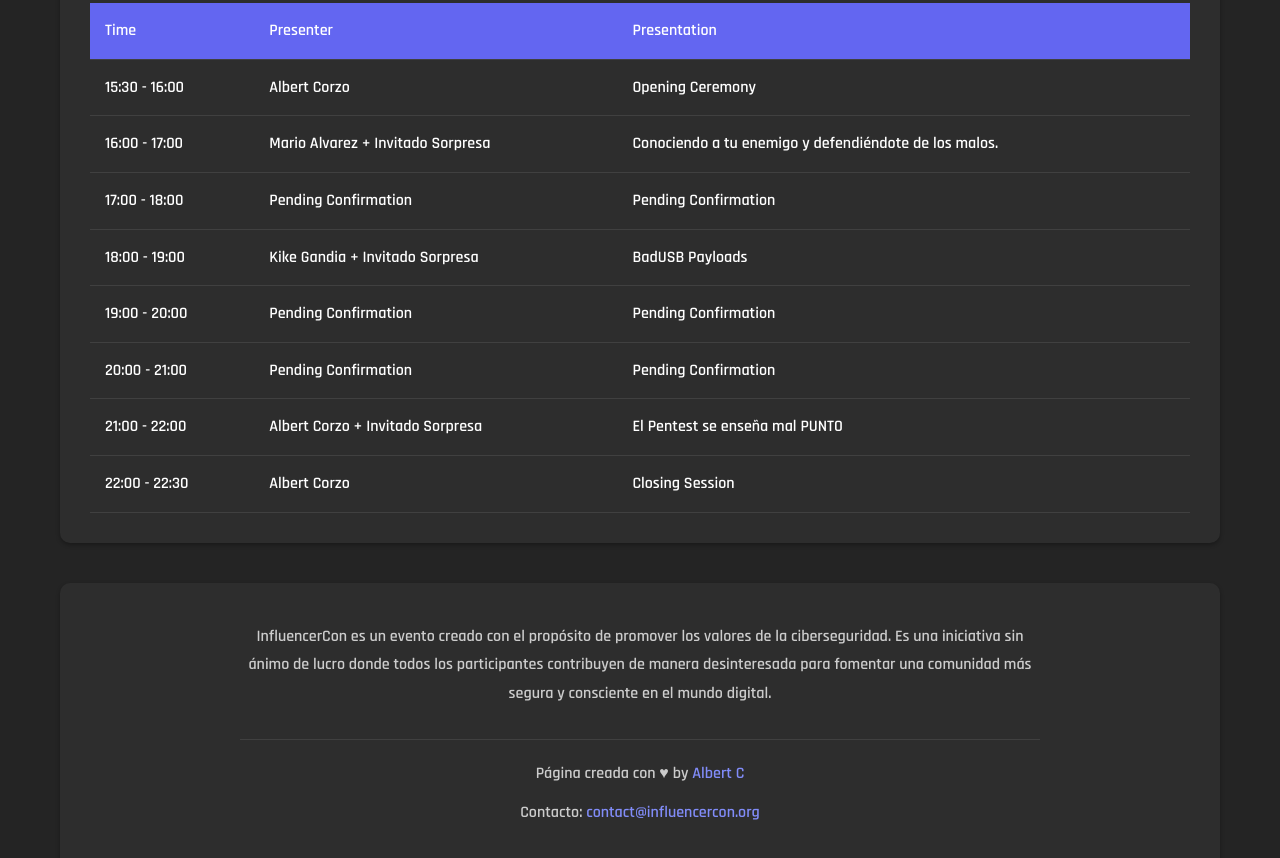
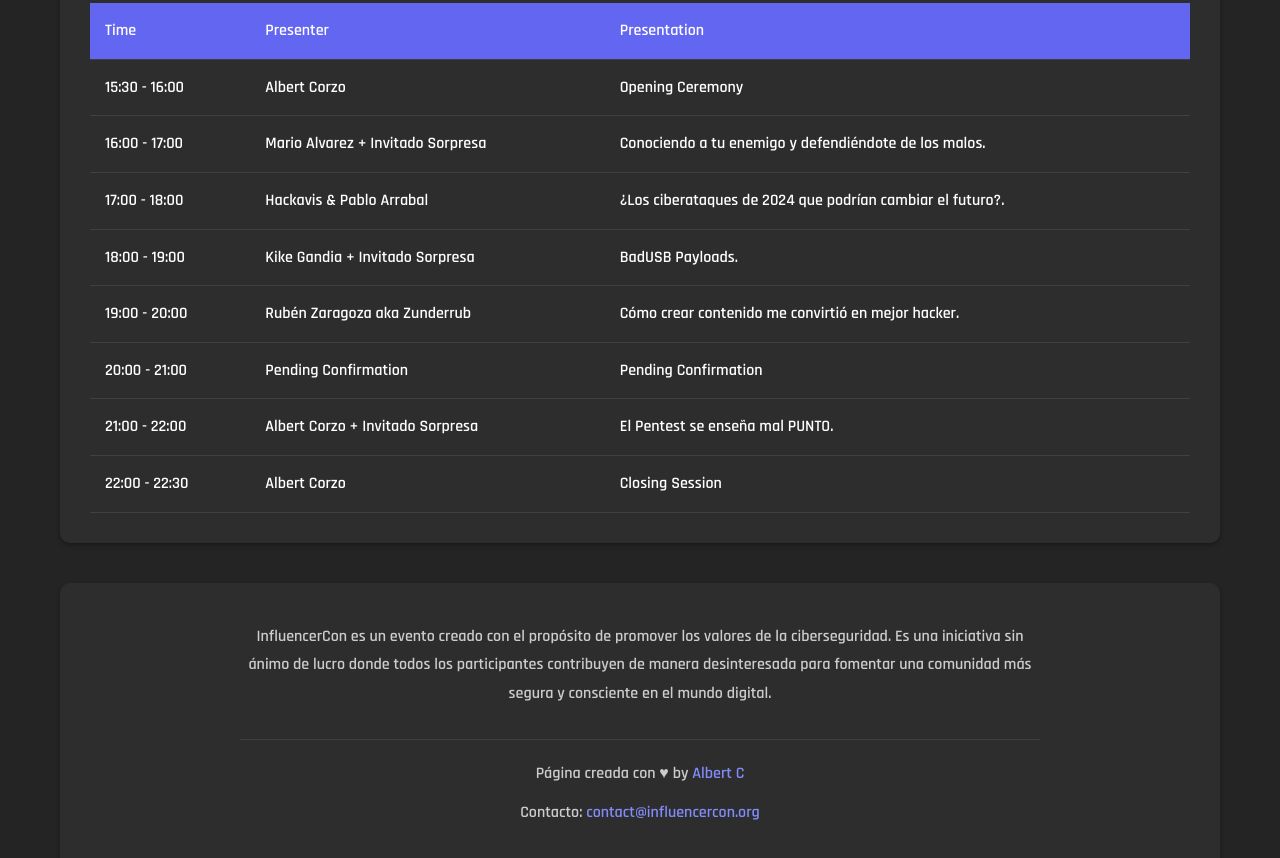
Before and after one commit to influencercon/home, a website built with Vite: page index.html in a window 1280 px wide. Shown: the part 2382-3240 px from the top of the page. Built offline with nearby package versions, Linux system fonts and the light colour scheme.

Commit message:
Update index.html

```diff
--- a/index.html
+++ b/index.html
@@ -128,18 +128,18 @@
                     </tr>
                     <tr>
                         <td>17:00 - 18:00</td>
-                        <td>Pending Confirmation</td>
-                        <td>Pending Confirmation</td>
+                        <td>Hackavis & Pablo Arrabal</td>
+                        <td>¿Los ciberataques de 2024 que podrían cambiar el futuro?.</td>
                     </tr>
                     <tr>
                         <td>18:00 - 19:00</td>
                         <td>Kike Gandia + Invitado Sorpresa</td>
-                        <td>BadUSB Payloads</td>
+                        <td>BadUSB Payloads.</td>
                     </tr>
                     <tr>
                         <td>19:00 - 20:00</td>
-                        <td>Pending Confirmation</td>
-                        <td>Pending Confirmation</td>
+                        <td>Rubén Zaragoza aka Zunderrub</td>
+                        <td>Cómo crear contenido me convirtió en mejor hacker.</td>
                     </tr>
                     <tr>
                         <td>20:00 - 21:00</td>
@@ -149,7 +149,7 @@
                     <tr>
                         <td>21:00 - 22:00</td>
                         <td>Albert Corzo + Invitado Sorpresa</td>
-                        <td>El Pentest se enseña mal PUNTO</td>
+                        <td>El Pentest se enseña mal PUNTO.</td>
                     </tr>
                     <tr>
                         <td>22:00 - 22:30</td>
```
